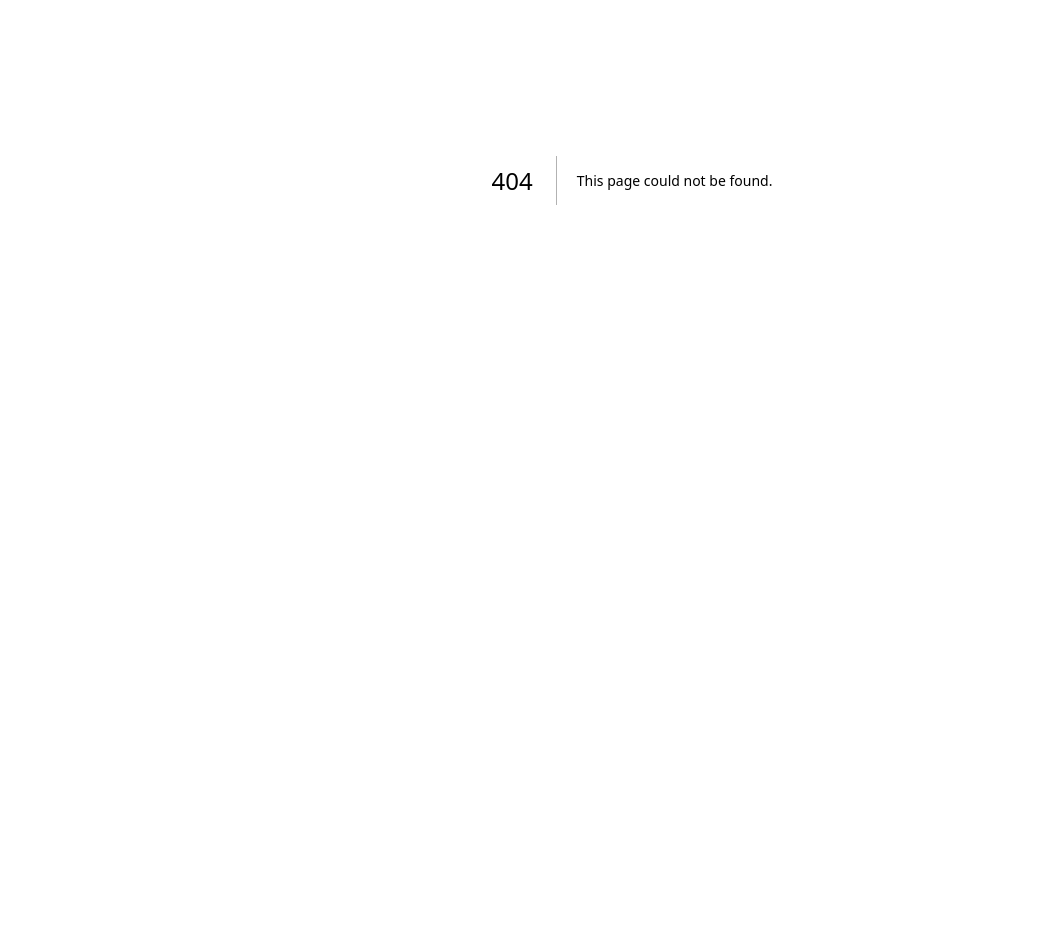
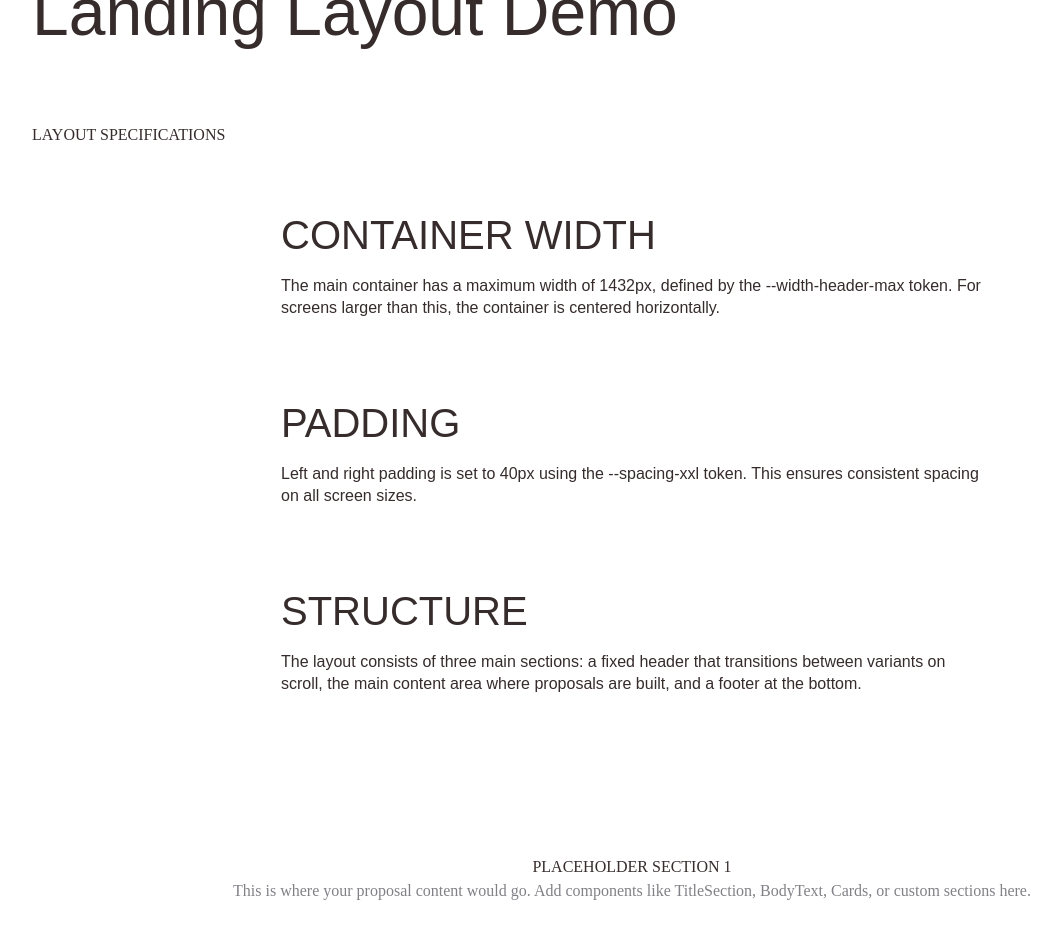
Before and after one commit to Nacho-Rovira/v0-landings-with-ai-tailor-hub, a Next.js app: page /layout-demo in a window 1280 px wide. Before the commit this address had no page. Shown: the part 220-1158 px from the top of the page, without its empty margins (8-1069 px from the left). Before the commit the page ends 800 px from the top, so only its background shows below. Built offline with nearby package versions, Linux system fonts and the light colour scheme.

Commit message:
feat: add demo page for LandingLayout component
Create layout demo page with placeholder sections and structure.

#VERCEL_SKIP

Co-authored-by: Nacho Rovira <228539233+Nacho-Rovira@users.noreply.github.com>

```diff
--- /dev/null
+++ b/app/layout-demo/page.tsx
@@ -0,0 +1,179 @@
+import { LandingLayout } from "@/components/LandingLayout/LandingLayout"
+import { TitleSection } from "@/components/TitleSection/TitleSection"
+import { BodyText } from "@/components/BodyText/BodyText"
+import { Button } from "@/components/Button/Button"
+
+export default function LayoutDemoPage() {
+  return (
+    <LandingLayout>
+      {/* Hero Section */}
+      <section style={{ marginBottom: "var(--spacing-8xl)" }}>
+        <TitleSection
+          title="Landing Layout Demo"
+          subtitle="This demonstrates the standard layout structure for all Tailor Hub landing pages"
+        />
+      </section>
+
+      {/* Content Section 1 */}
+      <section style={{ marginBottom: "var(--spacing-8xl)" }}>
+        <div style={{ marginBottom: "var(--spacing-6xl)" }}>
+          <h2
+            style={{
+              fontFamily: "var(--font-heading)",
+              fontSize: "var(--font-size-2xl)",
+              fontWeight: "var(--font-weight-medium)",
+              color: "var(--color-text-primary)",
+              marginBottom: "var(--spacing-lg)",
+            }}
+          >
+            LAYOUT SPECIFICATIONS
+          </h2>
+        </div>
+        <BodyText
+          sections={[
+            {
+              title: "CONTAINER WIDTH",
+              paragraphs: [
+                "The main container has a maximum width of 1432px, defined by the --width-header-max token. For screens larger than this, the container is centered horizontally.",
+              ],
+            },
+            {
+              title: "PADDING",
+              paragraphs: [
+                "Left and right padding is set to 40px using the --spacing-xxl token. This ensures consistent spacing on all screen sizes.",
+              ],
+            },
+            {
+              title: "STRUCTURE",
+              paragraphs: [
+                "The layout consists of three main sections: a fixed header that transitions between variants on scroll, the main content area where proposals are built, and a footer at the bottom.",
+              ],
+            },
+          ]}
+        />
+      </section>
+
+      {/* Placeholder Content Sections */}
+      <section style={{ marginBottom: "var(--spacing-8xl)" }}>
+        <div
+          style={{
+            padding: "var(--spacing-8xl)",
+            backgroundColor: "var(--color-bg-secondary)",
+            borderRadius: "var(--radius-card)",
+            textAlign: "center",
+          }}
+        >
+          <h3
+            style={{
+              fontFamily: "var(--font-heading)",
+              fontSize: "var(--font-size-xl)",
+              color: "var(--color-text-primary)",
+              marginBottom: "var(--spacing-md)",
+            }}
+          >
+            PLACEHOLDER SECTION 1
+          </h3>
+          <p
+            style={{
+              fontFamily: "var(--font-body)",
+              fontSize: "var(--font-size-base)",
+              color: "var(--color-text-secondary)",
+              lineHeight: "var(--line-height-relaxed)",
+            }}
+          >
+            This is where your proposal content would go. Add components like TitleSection, BodyText, Cards, or custom
+            sections here.
+          </p>
+        </div>
+      </section>
+
+      <section style={{ marginBottom: "var(--spacing-8xl)" }}>
+        <div
+          style={{
+            padding: "var(--spacing-8xl)",
+            backgroundColor: "var(--color-bg-secondary)",
+            borderRadius: "var(--radius-card)",
+            textAlign: "center",
+          }}
+        >
+          <h3
+            style={{
+              fontFamily: "var(--font-heading)",
+              fontSize: "var(--font-size-xl)",
+              color: "var(--color-text-primary)",
+              marginBottom: "var(--spacing-md)",
+            }}
+          >
+            PLACEHOLDER SECTION 2
+          </h3>
+          <p
+            style={{
+              fontFamily: "var(--font-body)",
+              fontSize: "var(--font-size-base)",
+              color: "var(--color-text-secondary)",
+              lineHeight: "var(--line-height-relaxed)",
+              marginBottom: "var(--spacing-lg)",
+            }}
+          >
+            Each section can contain different components and layouts. The container ensures everything stays within the
+            1432px max width.
+          </p>
+        </div>
+      </section>
+
+      <section style={{ marginBottom: "var(--spacing-8xl)" }}>
+        <div
+          style={{
+            padding: "var(--spacing-8xl)",
+            backgroundColor: "var(--color-bg-secondary)",
+            borderRadius: "var(--radius-card)",
+            textAlign: "center",
+          }}
+        >
+          <h3
+            style={{
+              fontFamily: "var(--font-heading)",
+              fontSize: "var(--font-size-xl)",
+              color: "var(--color-text-primary)",
+              marginBottom: "var(--spacing-md)",
+            }}
+          >
+            PLACEHOLDER SECTION 3
+          </h3>
+          <p
+            style={{
+              fontFamily: "var(--font-body)",
+              fontSize: "var(--font-size-base)",
+              color: "var(--color-text-secondary)",
+              lineHeight: "var(--line-height-relaxed)",
+              marginBottom: "var(--spacing-lg)",
+            }}
+          >
+            Scroll down to see the header transition from the starter variant to the scrolling variant.
+          </p>
+        </div>
+      </section>
+
+      {/* CTA Section */}
+      <section
+        style={{
+          marginBottom: "var(--spacing-8xl)",
+          textAlign: "center",
+        }}
+      >
+        <h2
+          style={{
+            fontFamily: "var(--font-heading)",
+            fontSize: "var(--font-size-2xl)",
+            fontWeight: "var(--font-weight-medium)",
+            color: "var(--color-text-primary)",
+            marginBottom: "var(--spacing-6xl)",
+          }}
+        >
+          READY TO BUILD YOUR PROPOSAL?
+        </h2>
+        <Button variant="primary">GET STARTED</Button>
+      </section>
+    </LandingLayout>
+  )
+}
```
